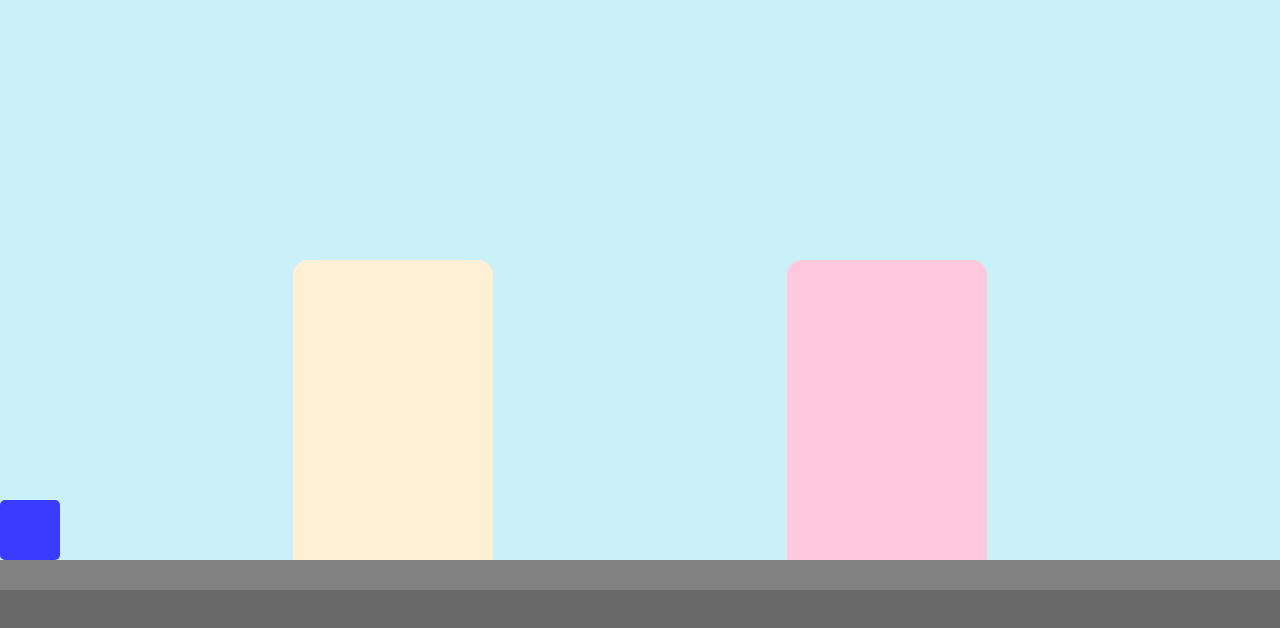
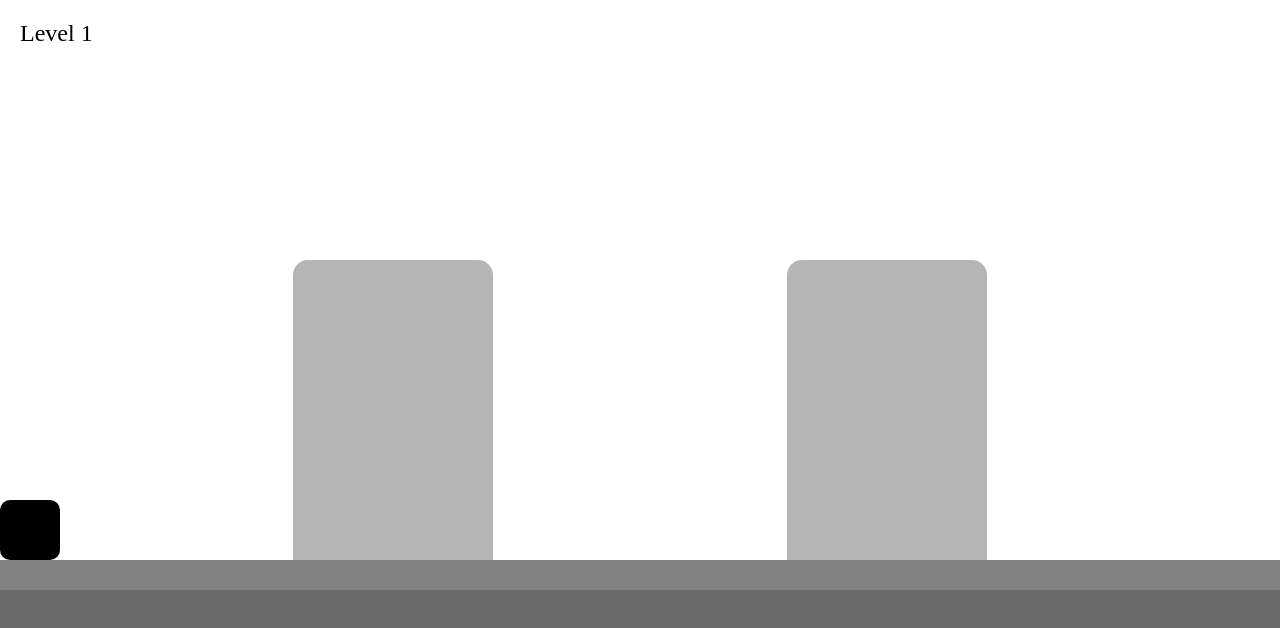
Before and after one commit to tagir404/maze-game, a Vue app: page / in a window 1280 px wide. Shown: the top 628 px of the page. Built offline with nearby package versions, Linux system fonts and the light colour scheme; the HTML template or start-up script is replaced by a standard one.

Commit message:
fix: update door coordinates after room change

```diff
--- a/src/assets/main.css
+++ b/src/assets/main.css
@@ -3,3 +3,8 @@
     margin: 0;
     padding: 0;
 }
+
+:root {
+    --door-bg:
+;
+}
--- a/src/components/MainScene.vue
+++ b/src/components/MainScene.vue
@@ -1,5 +1,13 @@
 <script setup lang="ts">
-import { computed, onMounted, onUnmounted, ref, useTemplateRef } from 'vue'
+import {
+    computed,
+    nextTick,
+    onMounted,
+    onUnmounted,
+    ref,
+    useTemplateRef,
+    watch
+} from 'vue'
 import { SETTINGS } from '@/settings/settings'
 import ThePlayer from './ThePlayer.vue'
 import type { Level } from '@/types/types'
@@ -9,8 +17,30 @@ const props = defineProps<{
 }>()
 
 const currentRoomId = ref(1)
-const currentRoom = computed(() =>
-    props.level.rooms.find(room => room.id === currentRoomId.value)
+const currentRoom = computed(
+    () => props.level.rooms.find(room => room.id === currentRoomId.value)!
+)
+
+watch(
+    currentRoom,
+    async () => {
+        await nextTick()
+        doorsCoordinates.value = doorElems
+            .value!.map<
+                [number, number]
+            >(door => [door.offsetLeft, door.offsetLeft + SETTINGS.doorWidth])
+            .sort((a, b) => a[0] - b[0])
+    },
+    { immediate: true }
+)
+
+const doorElems = useTemplateRef('door')
+const doorsCoordinates = ref<[number, number][]>([])
+
+const activeDoor = computed(() =>
+    doorsCoordinates.value.findIndex(
+        door => door[0] < playerPosition.value && door[1] > playerPosition.value
+    )
 )
 
 const sceneBlock = useTemplateRef('sceneRef')
@@ -18,15 +48,20 @@ const sceneWidth = ref()
 const playerPosition = ref(0)
 
 const hanlder = (e: KeyboardEvent) => {
-    if (e.key === 'ArrowRight') {
+    if (e.code === 'ArrowRight') {
         if (playerPosition.value + SETTINGS.playerSpeed <= sceneWidth.value)
             playerPosition.value += SETTINGS.playerSpeed
         else playerPosition.value = sceneWidth.value
     }
-    if (e.key === 'ArrowLeft') {
+    if (e.code === 'ArrowLeft') {
         if (playerPosition.value - SETTINGS.playerSpeed >= 0)
             playerPosition.value -= SETTINGS.playerSpeed
         else playerPosition.value = 0
+    }
+    if (e.code === 'Space' && activeDoor.value !== -1) {
+        currentRoomId.value =
+            currentRoom.value.doors[activeDoor.value].roomInside
+        playerPosition.value = 0
     }
 }
 
@@ -42,16 +77,21 @@ onUnmounted(() => {
 <template>
     <div
         class="scene"
-        :style="{ backgroundColor: props.level.background }"
         ref="sceneRef"
     >
         <div class="room">
+            <p class="level-info">Level 1</p>
             <div class="doors">
                 <div
-                    v-for="door in currentRoom?.doors"
+                    v-for="(door, index) in currentRoom.doors"
                     :key="door.roomInside"
                     class="door"
-                    :style="{ backgroundColor: door.background }"
+                    :class="{ door_active: index === activeDoor }"
+                    ref="door"
+                    :style="{
+                        width: `${SETTINGS.doorWidth}px`,
+                        height: `${SETTINGS.doorHeight}px`
+                    }"
                 ></div>
             </div>
             <ThePlayer
@@ -73,6 +113,15 @@ onUnmounted(() => {
 
 .room {
     position: relative;
+    flex: 1;
+    display: flex;
+    flex-direction: column;
+    justify-content: space-between;
+}
+
+.level-info {
+    font-size: 24px;
+    padding: 20px;
 }
 
 .doors {
@@ -81,10 +130,15 @@ onUnmounted(() => {
 }
 
 .door {
-    width: 200px;
-    height: 300px;
+    background: rgb(181, 181, 181);
     border-top-left-radius: 15px;
     border-top-right-radius: 15px;
+    transition: 200ms;
+}
+
+.door_active {
+    /* transform: rotate3d(0, -1, 0, 30deg); */
+    box-shadow: 0 0 50px inset #878787;
 }
 
 .player {
--- a/src/components/ThePlayer.vue
+++ b/src/components/ThePlayer.vue
@@ -19,7 +19,7 @@ defineProps<{
 
 <style scoped>
 .player {
-    background: rgb(59, 59, 255);
-    border-radius: 5px;
+    background: rgb(0, 0, 0);
+    border-radius: 10px;
 }
 </style>
--- a/src/settings/settings.ts
+++ b/src/settings/settings.ts
@@ -1,4 +1,6 @@
 export const SETTINGS = {
     playerSize: 60,
-    playerSpeed: 30
+    playerSpeed: 30,
+    doorWidth: 200,
+    doorHeight: 300
 }
--- a/src/types/types.d.ts
+++ b/src/types/types.d.ts
@@ -1,15 +1,12 @@
 export interface Level {
-    background: string
     rooms: Room[]
 }
 
 export interface Room {
     id: number
     doors: Door[]
-    background: string
 }
 
 interface Door {
-    background: string
     roomInside: number
 }
--- a/src/views/HomeView.vue
+++ b/src/views/HomeView.vue
@@ -19,6 +19,38 @@ const level: Level = reactive({
                     roomInside: 3
                 }
             ]
+        },
+        {
+            id: 2,
+            background: '#ebf2fa',
+            doors: [
+                {
+                    background: '#427aa1',
+                    roomInside: 1
+                },
+                {
+                    background: '#7fc8f8',
+                    roomInside: 3
+                }
+            ]
+        },
+        {
+            id: 3,
+            background: '#cce6f4',
+            doors: [
+                {
+                    background: '#4f6d7a',
+                    roomInside: 1
+                },
+                {
+                    background: '#d8315b',
+                    roomInside: 2
+                },
+                {
+                    background: '#ab3428',
+                    roomInside: 3
+                }
+            ]
         }
     ]
 })
```
